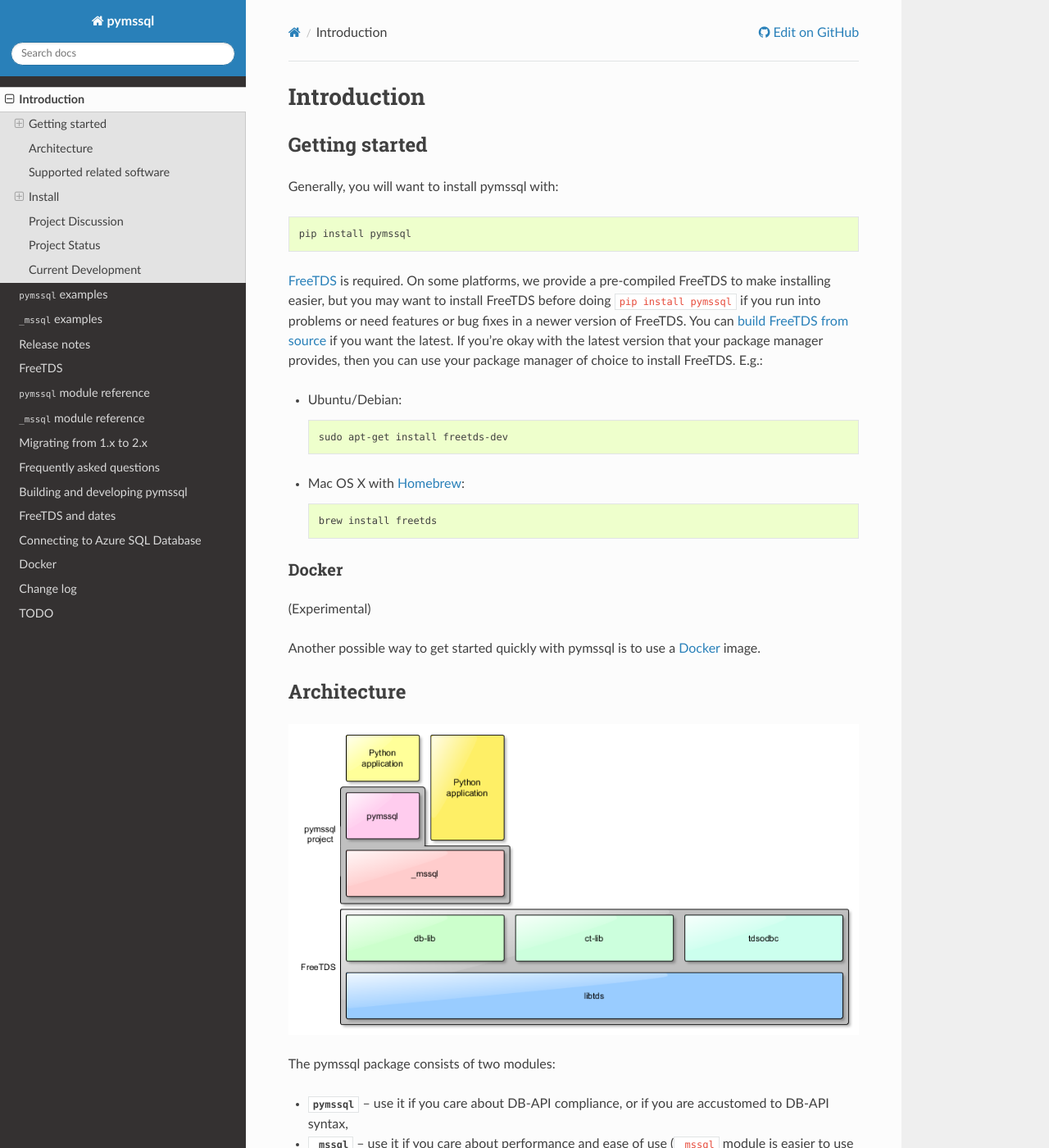
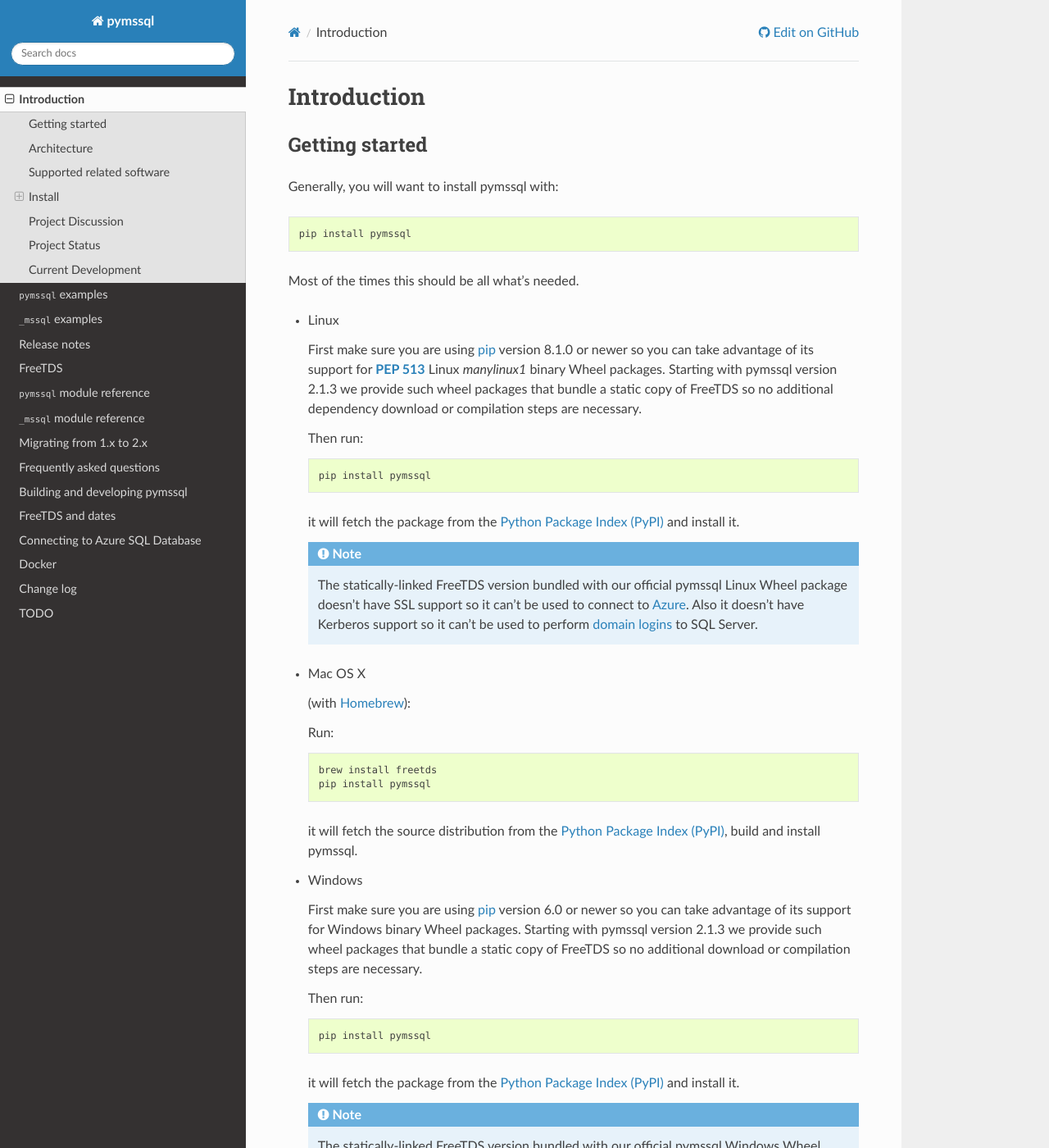
Before and after one commit to pymssql/pymssql, a Sphinx documentation site: the page built from docs/intro.rst, in a window 1280 px wide and 1400 px high. Shown: the whole window at 82% size. Built offline with Sphinx 7.4.7 and the Read the Docs theme 2.0.0, drawn with Linux system fonts in a browser that asks for light colours; some of the changed text lies outside the part shown.

Commit message:
Small installation docs refactoring.

```diff
--- a/docs/index.rst
+++ b/docs/index.rst
@@ -23,7 +23,7 @@
   * :doc:`Quick Start <pymssql_examples>`
   * :doc:`FAQ & Troubleshooting <faq>`
 
-* `PYPI Project`_
+* `PyPI Project`_
 * GitHub_
 * Discussion_
 * `FreeTDS User Guide`_
@@ -66,7 +66,7 @@
 .. _PEP-249: http://www.python.org/dev/peps/pep-0249/
 .. _Microsoft SQL Server: http://www.microsoft.com/sqlserver/
 .. _Cython: http://cython.org
-.. _PYPI Project: https://pypi.python.org/pypi/pymssql/
+.. _PyPI Project: https://pypi.python.org/pypi/pymssql/
 .. _GitHub: https://github.com/pymssql/pymssql
 .. _FreeTDS User Guide:  http://www.freetds.org/userguide/
 .. _Discussion: https://groups.google.com/forum/?fromgroups#!forum/pymssql
--- a/docs/intro.rst
+++ b/docs/intro.rst
@@ -11,34 +11,78 @@
 
     pip install pymssql
 
-`FreeTDS <http://www.freetds.org/>`_ is required. On some platforms, we provide
-a pre-compiled FreeTDS to make installing easier, but you may want to install
-FreeTDS before doing ``pip install pymssql`` if you run into problems or need
-features or bug fixes in a newer version of FreeTDS. You can `build FreeTDS
-from source <http://www.freetds.org/userguide/build.htm>`_ if you want the
-latest. If you're okay with the latest version that your package manager
-provides, then you can use your package manager of choice to install FreeTDS.
-E.g.:
+Most of the times this should be all what's needed.
 
-* Ubuntu/Debian:
+* Linux
+
+  First make sure you are using pip_ version 8.1.0 or newer so you can take
+  advantage of its support for :pep:`513` Linux *manylinux1* binary Wheel
+  packages. Starting with pymssql version 2.1.3 we provide such wheel packages
+  that bundle a static copy of FreeTDS so no additional dependency download or
+  compilation steps are necessary.
+
+  Then run:
 
   .. code-block:: bash
 
-      sudo apt-get install freetds-dev
+      pip install pymssql
 
-* Mac OS X with `Homebrew <http://brew.sh/>`_:
+  it will fetch the package from the `Python Package Index (PyPI)`_ and install
+  it.
+
+  .. note::
+
+    The statically-linked FreeTDS version bundled with our official pymssql
+    Linux Wheel package doesn't have SSL support so it can't be used to connect
+    to :doc:`Azure <azure>`. Also it doesn't have Kerberos support so it can't
+    be used to perform `domain logins`_ to SQL Server.
+
+* Mac OS X
+
+  (with `Homebrew <http://brew.sh/>`_):
+
+  Run:
 
   .. code-block:: bash
 
       brew install freetds
+      pip install pymssql
 
-Docker
-------
+  it will fetch the source distribution from the `Python Package Index
+  (PyPI)`_, build and install pymssql.
+
+* Windows
+
+  First make sure you are using pip_ version 6.0 or newer so you can take
+  advantage of its support for Windows binary Wheel packages. Starting with
+  pymssql version 2.1.3 we provide such wheel packages that bundle a static copy
+  of FreeTDS so no additional download or compilation steps are necessary.
+
+  Then run:
+
+  .. code-block:: bash
+
+      pip install pymssql
+
+  it will fetch the package from the `Python Package Index (PyPI)`_ and install
+  it.
+
+  .. note::
+
+    The statically-linked FreeTDS version bundled with our official pymssql
+    Windows Wheel package doesn't have SSL support so it can't be used to
+    connect to :doc:`Azure <azure>`.
+
+See Installation and :doc:`freetds` for more advanced scenarios.
+
+**Docker**
 
 (Experimental)
 
 Another possible way to get started quickly with pymssql is to use a
 :doc:`docker` image.
+
+.. _domain logins: http://www.freetds.org/userguide/domains.htm
 
 Architecture
 ============
@@ -83,6 +127,27 @@
 - source distribution (``.tar.gz``)
 - wheels (``.whl``) for Windows
 
+`FreeTDS <http://www.freetds.org/>`_ is required. On some platforms, we provide
+a pre-compiled FreeTDS to make installing easier, but you may want to install
+FreeTDS before doing ``pip install pymssql`` if you run into problems or need
+features or bug fixes in a newer version of FreeTDS. You can `build FreeTDS
+from source <http://www.freetds.org/userguide/build.htm>`_ if you want the
+latest. If you're okay with the latest version that your package manager
+provides, then you can use your package manager of choice to install FreeTDS.
+E.g.:
+
+* Ubuntu/Debian:
+
+  .. code-block:: bash
+
+      sudo apt-get install freetds-dev
+
+* Mac OS X with `Homebrew <http://brew.sh/>`_:
+
+  .. code-block:: bash
+
+      brew install freetds
+
 Project Discussion
 ==================
 
@@ -126,3 +191,6 @@
 * Help from the community with maintenance of this documentation.
 
 If interested, please connect with us on the mailing list.
+
+.. _pip: https://pip.pypa.io
+.. _Python Package Index (PyPI): https://pypi.python.org
```
